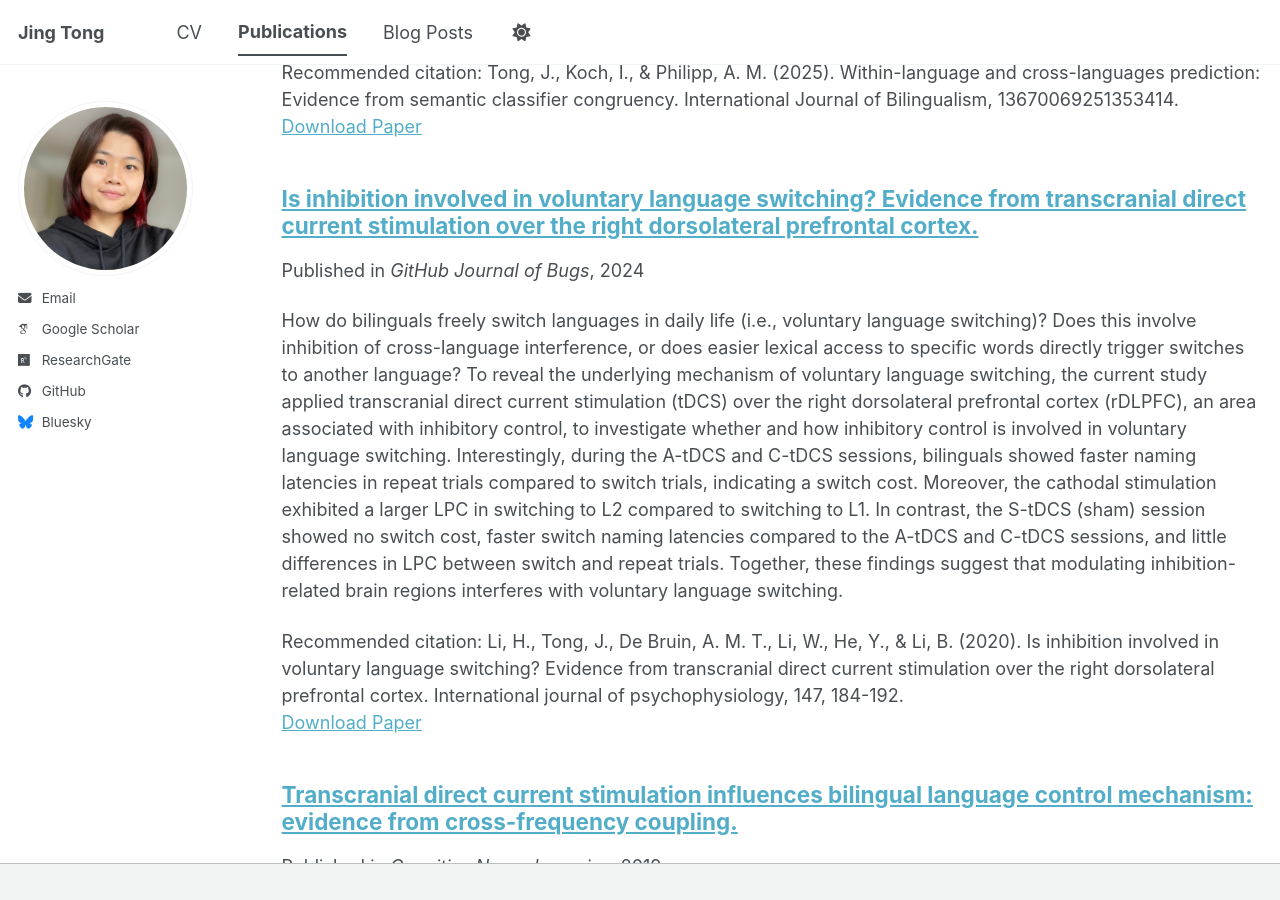
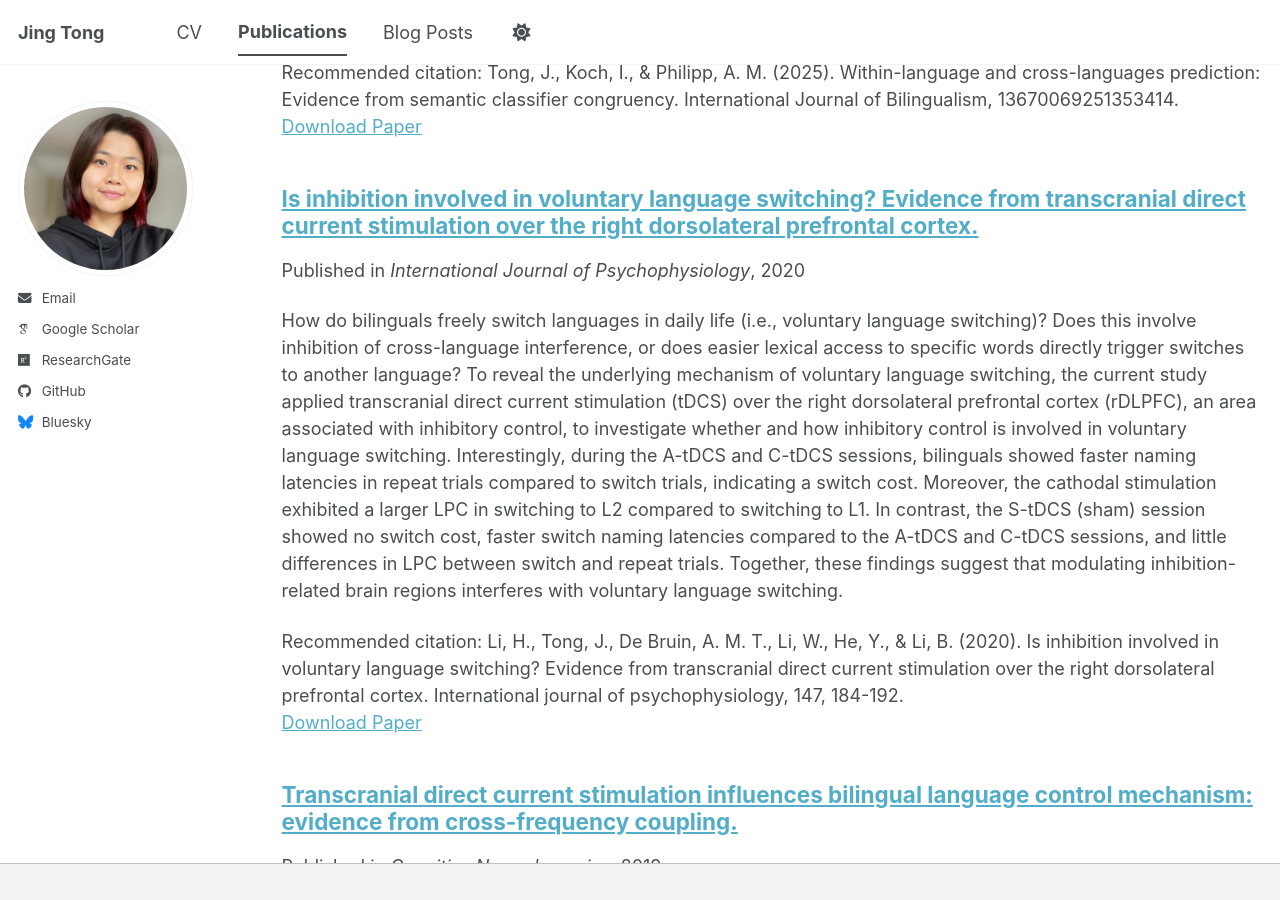
Before and after one commit to JingTong01/jingtong01.github.io, a Jekyll site: the page built from _pages/publications.html, in a window 1280 px wide and 900 px high, scrolled down 1394 px. Built offline with Jekyll 4.4.1, drawn with Linux system fonts in a browser that asks for light colours; some web fonts are replaced; a script bundle is joined from its source files by our own code; library files that are not in the unit come from our copies.

Commit message:
Update 2024-02-17-paper-title-number-4.md

```diff
--- a/_publications/2024-02-17-paper-title-number-4.md
+++ b/_publications/2024-02-17-paper-title-number-4.md
@@ -4,8 +4,8 @@ collection: publications
 category: manuscripts
 permalink: https://doi.org/10.1016/j.ijpsycho.2019.12.002
 excerpt: 'How do bilinguals freely switch languages in daily life (i.e., voluntary language switching)? Does this involve inhibition of cross-language interference, or does easier lexical access to specific words directly trigger switches to another language? To reveal the underlying mechanism of voluntary language switching, the current study applied transcranial direct current stimulation (tDCS) over the right dorsolateral prefrontal cortex (rDLPFC), an area associated with inhibitory control, to investigate whether and how inhibitory control is involved in voluntary language switching. Interestingly, during the A-tDCS and C-tDCS sessions, bilinguals showed faster naming latencies in repeat trials compared to switch trials, indicating a switch cost. Moreover, the cathodal stimulation exhibited a larger LPC in switching to L2 compared to switching to L1. In contrast, the S-tDCS (sham) session showed no switch cost, faster switch naming latencies compared to the A-tDCS and C-tDCS sessions, and little differences in LPC between switch and repeat trials. Together, these findings suggest that modulating inhibition-related brain regions interferes with voluntary language switching.'
-date: 2024-02-17
-venue: 'GitHub Journal of Bugs'
+date: 2020-02-17
+venue: 'International Journal of Psychophysiology'
 paperurl: 'https://academicpages.github.io/files/paper3.pdf'
 citation: 'Li, H., Tong, J., De Bruin, A. M. T., Li, W., He, Y., & Li, B. (2020). Is inhibition involved in voluntary language switching? Evidence from transcranial direct current stimulation over the right dorsolateral prefrontal cortex. International journal of psychophysiology, 147, 184-192.'
 ---
```
